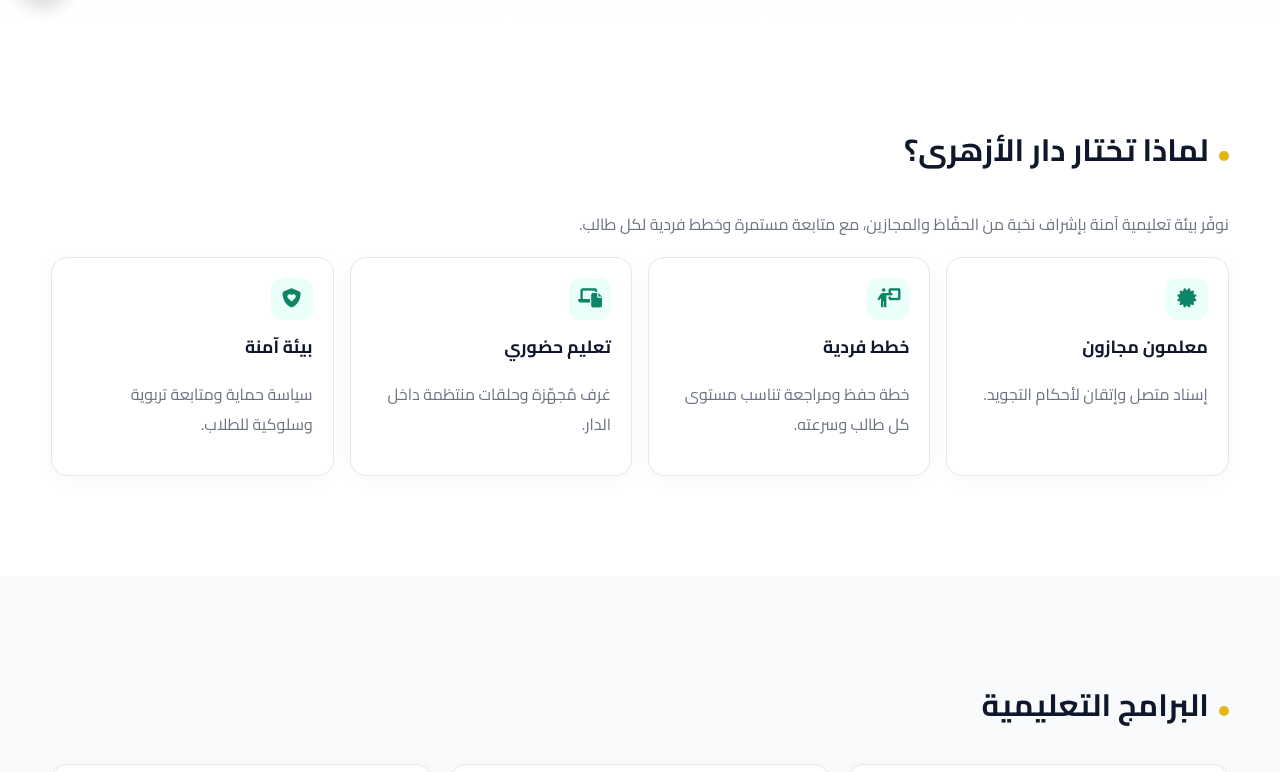
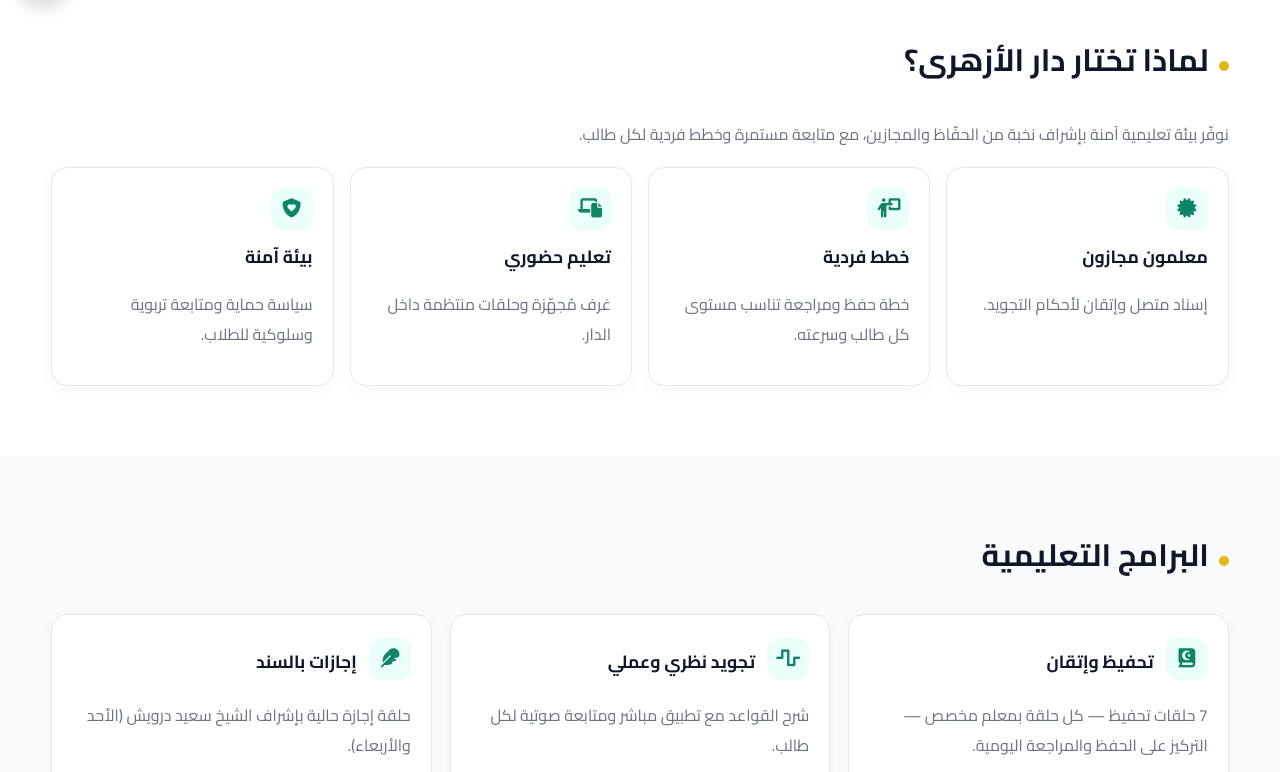
Before and after one commit to AhmedSaeed1234T/dar_Alazhary_website, a plain HTML site: page index.html in a window 1280 px wide. Shown: the part 786-1558 px from the top of the page. Drawn offline with Linux system fonts and the light colour scheme.

Commit message:
Update test.css

```diff
--- a/test.css
+++ b/test.css
@@ -45,7 +45,7 @@
     .hero .illus{position:relative}
     .hero .illus img{border-radius:20px;box-shadow:0 20px 60px rgba(0,0,0,.08)}
 
-    section{padding:100px 0} /**/
+    section{padding:70px 0}
     .section-title{display:flex;align-items:center;gap:10px;margin:0 0 18px}
     .section-title .dot{width:10px;height:10px;border-radius:50%;background:var(--accent)}
     h2{margin:0 0 12px;font-size:clamp(22px,2.4vw,34px)}
```
